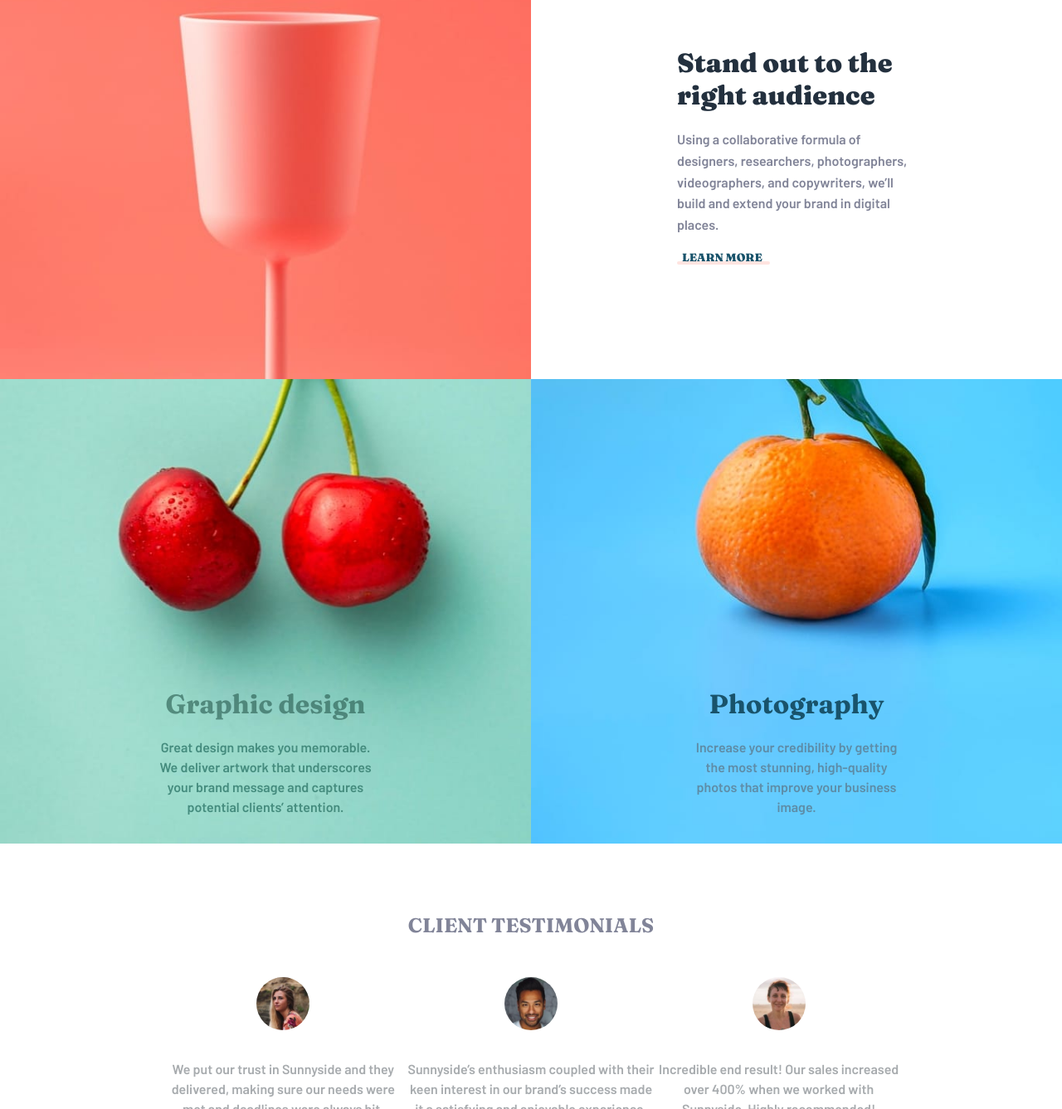
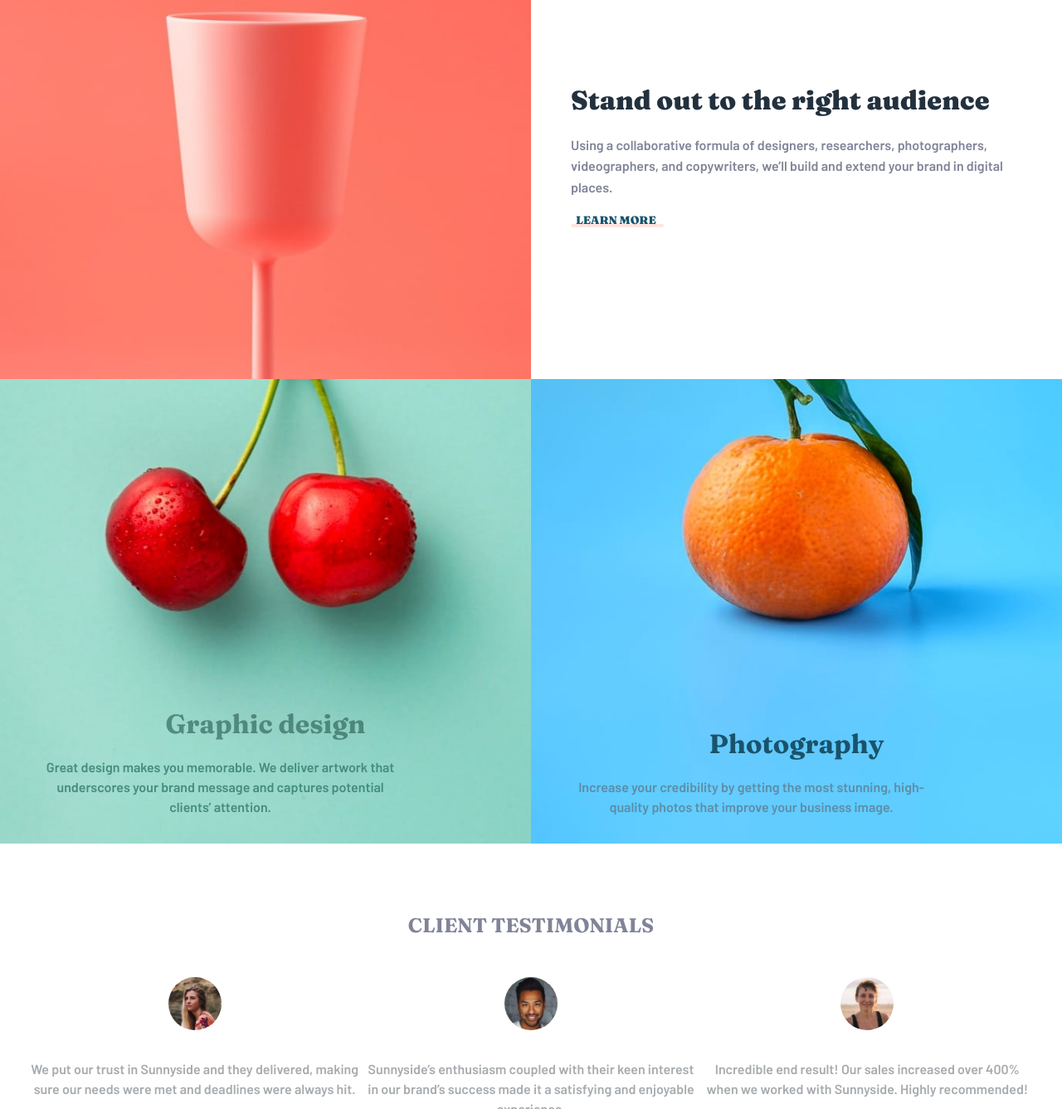
Before and after one commit to ayarhlaine/sunnyside-agency-landing-page, a plain HTML site: page index.html in a window 1280 px wide. Shown: the part 1463-2800 px from the top of the page at 83% size. Drawn offline with Linux system fonts and the light colour scheme.

Commit message:
fix: iPad size responsive

```diff
--- a/app/scss/_body.scss
+++ b/app/scss/_body.scss
@@ -7,7 +7,7 @@
         align-items: center;
     }
     &__item{
-        padding: 2rem 11rem;
+        padding: 3rem;
     }
     &__heading{
         color: $very-dark-desaturated-blue;
@@ -54,6 +54,7 @@
         background-image: url(../../images/desktop/image-transform.jpg);
         background-repeat: no-repeat;
         background-size: cover;
+        background-position: center;
     }
 }
 .content.content2 {
@@ -68,6 +69,7 @@
         background-image: url(../../images/desktop/image-stand-out.jpg);
         background-repeat: no-repeat;
         background-size: cover;
+        background-position: center;
     }
 }
 .content.content3 {
@@ -76,6 +78,7 @@
         background-image: url(../../images/desktop/image-graphic-design.jpg);
         background-repeat: no-repeat;
         background-size: cover;
+        background-position: center;
         text-align: center;
         display: flex;
         align-items: flex-end;
@@ -87,6 +90,7 @@
         p {
             color: $dark-moderate-cyan;
             line-height: 1.5rem;
+            width: 80%;
         }
     }
     .content__image:last-child{
@@ -94,6 +98,7 @@
         background-image: url(../../images/desktop/image-photography.jpg);
         background-repeat: no-repeat;
         background-size: cover;
+        background-position: center;
         display: flex;
         align-items: flex-end;
         text-align: center;
@@ -105,15 +110,17 @@
         p {
             color: rgba($very-dark-grayish-blue, 0.6);
             line-height: 1.5rem;
+            width: 80%;
+            text-overflow: ellipsis;
         }
     }
     .content3__content{
-        padding: 0rem 11rem;
+        padding: 0rem 2rem;
     }
 }
 
 .testimonial {
-    padding: 4rem 12rem;
+    padding: 4rem 2rem;
     text-align: center;
     &__title{
         text-transform: uppercase;
--- a/app/scss/_header.scss
+++ b/app/scss/_header.scss
@@ -1,7 +1,10 @@
 header {
     height: 50rem;
     width: 100%;
-    background: url(../../images/desktop/image-header.jpg) no-repeat center/cover;
+    background: url(../../images/desktop/image-header.jpg);
+    background-repeat: no-repeat;
+    background-position: center;
+    background-size: cover;
     .nav {
         display: flex;
         justify-content: space-between;
@@ -9,7 +12,7 @@ header {
         padding: 1rem 5rem;
         &__links {
             display: flex;
-            gap: 0 5rem;
+            gap: 0 2rem;
             align-items: center;
         }
         &__item {
```
Also changed, not shown: dist/css/style.min.css, 1 other file.
